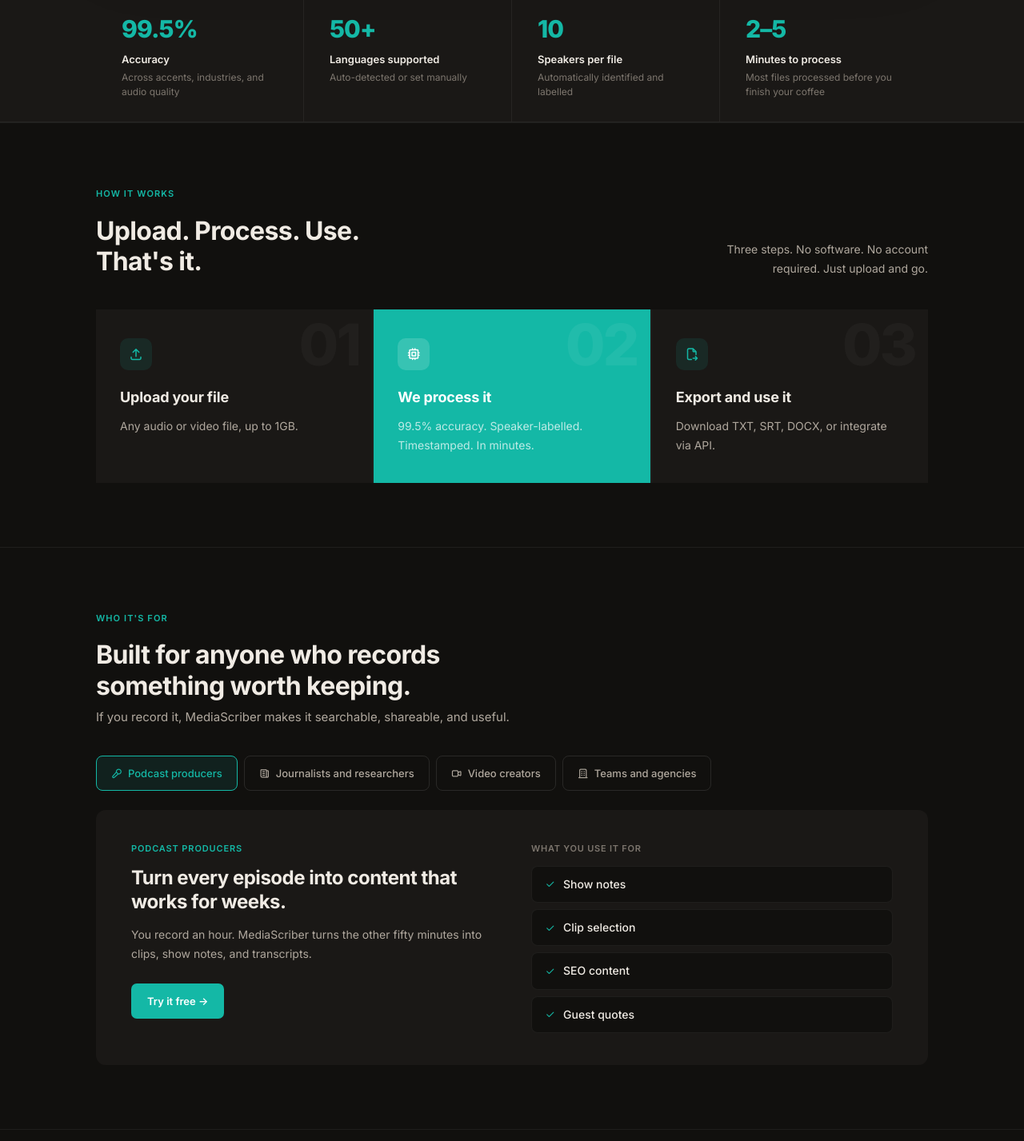
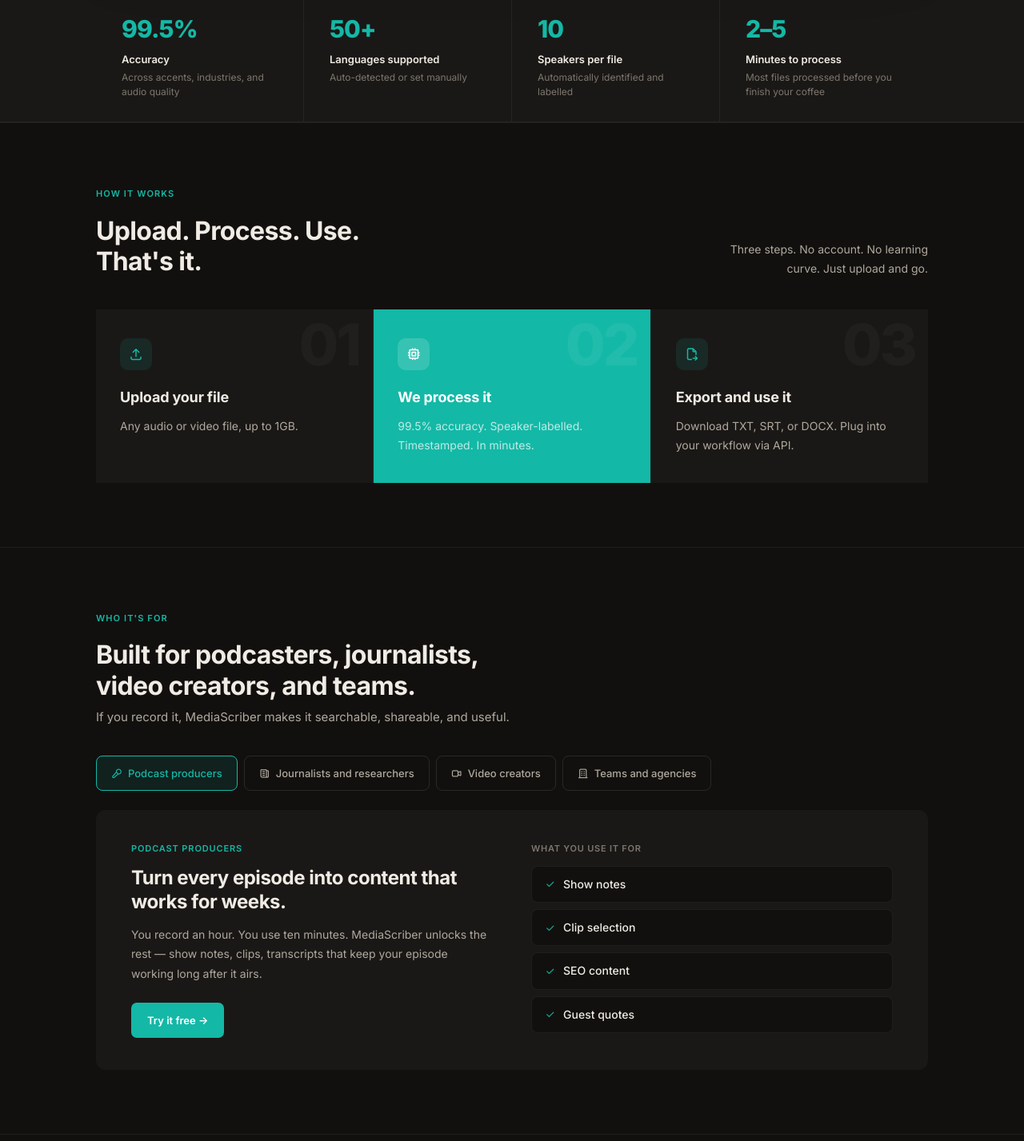
Before and after one commit to rahulnoesis/mediascriber, a React (Vite) app: page / in a window 1280 px wide. Shown: the part 1219-2646 px from the top of the page at 80% size. Built offline with nearby package versions, Linux system fonts and the light colour scheme.

Commit message:
copy-editing sweep: clarity fix (vague heading), specificity fix, emotion (panel texts), zero risk (cancel FAQ)

```diff
--- a/src/App.jsx
+++ b/src/App.jsx
@@ -32,7 +32,7 @@
 const HOW_STEPS = [
   { n: '01', icon: 'ti-upload',       title: 'Upload your file',         body: 'Any audio or video file, up to 1GB.' },
   { n: '02', icon: 'ti-cpu',          title: 'We process it',            body: '99.5% accuracy. Speaker-labelled. Timestamped. In minutes.' },
-  { n: '03', icon: 'ti-file-export',  title: 'Export and use it',        body: 'Download TXT, SRT, DOCX, or integrate via API.' },
+  { n: '03', icon: 'ti-file-export',  title: 'Export and use it',        body: 'Download TXT, SRT, or DOCX. Plug into your workflow via API.' },
 ];
 
 const FOR_WHO = [
@@ -40,14 +40,14 @@
     icon: 'ti-microphone-2',
     who: 'Podcast producers',
     headline: 'Turn every episode into content that works for weeks.',
-    body: "You record an hour. MediaScriber turns the other fifty minutes into clips, show notes, and transcripts.",
+    body: "You record an hour. You use ten minutes. MediaScriber unlocks the rest — show notes, clips, transcripts that keep your episode working long after it airs.",
     tags: ['Show notes', 'Clip selection', 'SEO content', 'Guest quotes'],
   },
   {
     icon: 'ti-news',
     who: 'Journalists and researchers',
     headline: "Every source. Every word. Accounted for.",
-    body: "Timestamped, speaker-labelled interview records you can search and export. Every quote exactly where you left it.",
+    body: "Every interview becomes a timestamped, speaker-labelled record you can search and export. No more scrubbing through audio for the right quote.",
     tags: ['Interview records', 'Speaker attribution', 'Source verification', 'Archive search'],
   },
   {
@@ -118,7 +118,7 @@
   { q: "How is MediaScriber different from Otter?",    a: "Otter is built for live meetings. MediaScriber is optimised for recorded content — higher accuracy on pre-recorded files." },
   { q: "Can my team collaborate on transcripts?",      a: "Yes. Starter and above include team access. Enterprise includes unlimited members and guest access." },
   { q: "What languages are supported?",                a: "50+ languages. Auto-detected from your audio, or set manually before processing." },
-  { q: "Can I cancel anytime?",                        a: "Yes. No contracts. Cancel from your account settings. Access continues until end of billing period." },
+  { q: "Can I cancel anytime?",                        a: "Yes. No contracts, no questions asked. Cancel from your account settings. Access continues until end of billing period." },
 ];
 
 function Tag({ children }) {
@@ -304,7 +304,7 @@
               <H2>Upload. Process. Use.<br />That's it.</H2>
             </div>
             <p style={{ fontSize: 14, color: TSUB, maxWidth: 260, textAlign: 'right', lineHeight: 1.65 }}>
-              Three steps. No software. No account required. Just upload and go.
+              Three steps. No account. No learning curve. Just upload and go.
             </p>
           </div>
           <div className="steps-g" style={grid('repeat(3,1fr)')}>
@@ -327,7 +327,7 @@
         <div style={wrap}>
           <div style={{ marginBottom: 36 }}>
             <Tag>Who it's for</Tag>
-            <H2 style={{ marginBottom: 8 }}>Built for anyone who records<br />something worth keeping.</H2>
+            <H2 style={{ marginBottom: 8 }}>Built for podcasters, journalists,<br />video creators, and teams.</H2>
             <p style={{ fontSize: 15, color: TSUB }}>If you record it, MediaScriber makes it searchable, shareable, and useful.</p>
           </div>
 
```
